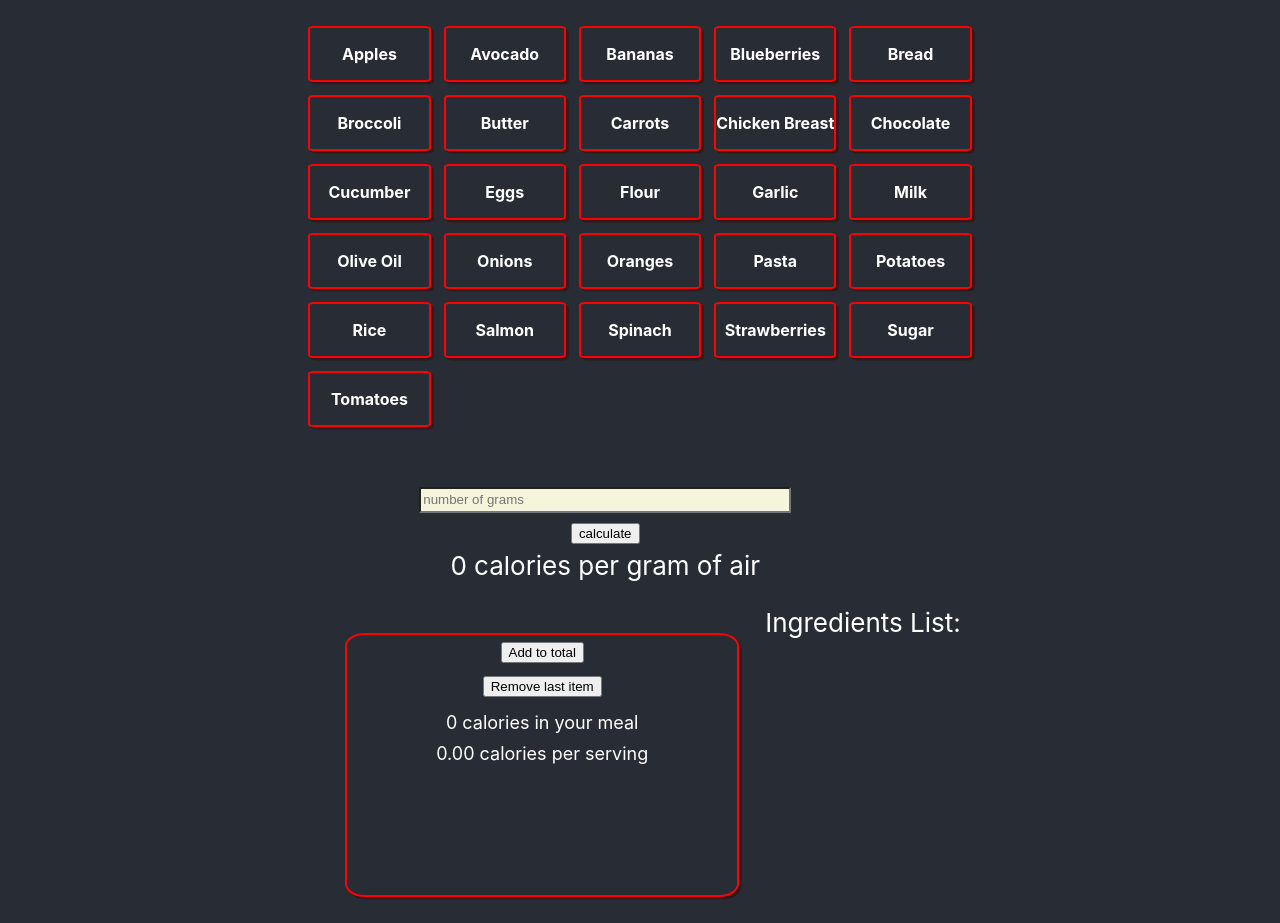
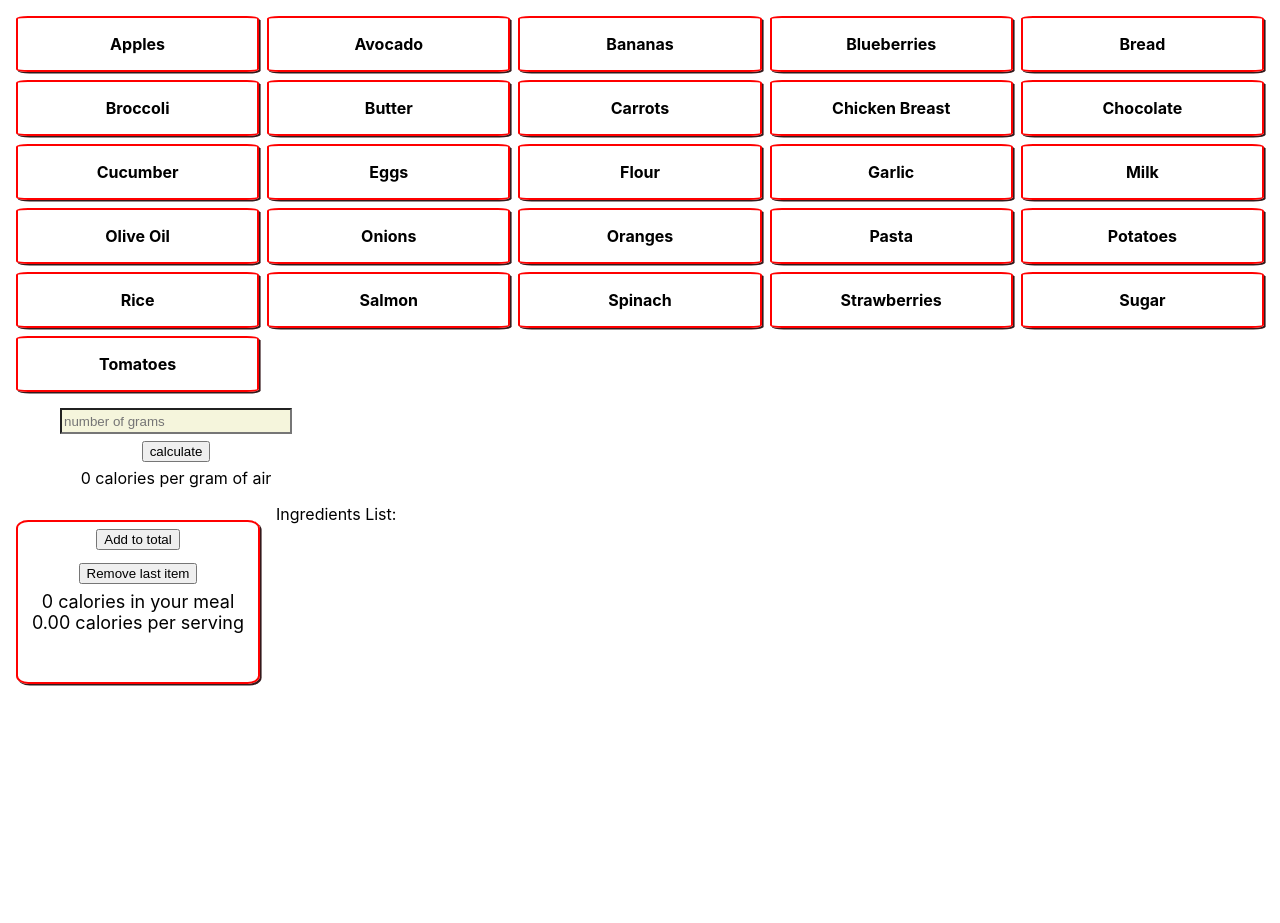
Before and after one commit to r-rouse/CalPal, a React (Create React App) app in the folder client/: page / in a window 1280 px wide. After the commit the page ends 800 px from the top, so only its background shows below. Built offline with nearby package versions, Linux system fonts and the light colour scheme.

Commit message:
feat: added routes

```diff
--- a/client/package.json
+++ b/client/package.json
@@ -12,6 +12,7 @@
     "react": "^18.2.0",
     "react-dom": "^18.2.0",
     "react-redux": "^8.0.5",
+    "react-router-dom": "^6.2.1",
     "react-scripts": "5.0.1",
     "redux": "^4.2.1",
     "web-vitals": "^2.1.4"
--- a/client/src/App.js
+++ b/client/src/App.js
@@ -1,3 +1,4 @@
+import { Route, Routes } from 'react-router-dom';
 import './App.css';
 import CalorieCounter from "./components/CalorieCounter.js"
 
@@ -5,9 +6,11 @@
 
   return (
     <div className="App">
-      <header className="App-header">
-      <CalorieCounter/>
-      </header>
+      {/* <header className="App-header"> */}
+        <Routes>
+        <Route exact path="/" element={<CalorieCounter/>} />
+        </Routes>
+      {/* </header> */}
     </div>
   );
 }
--- a/client/src/index.js
+++ b/client/src/index.js
@@ -5,13 +5,19 @@
 import reportWebVitals from './reportWebVitals';
 import { Provider } from 'react-redux';
 import configureStore from './store';
+import { BrowserRouter } from 'react-router-dom';
+
+
 const root = ReactDOM.createRoot(document.getElementById('root'));
 root.render(
+  <BrowserRouter>
   <React.StrictMode>
     <Provider store={configureStore}>
     <App />
     </Provider>
   </React.StrictMode>
+  </BrowserRouter>
+
 );
 
 // If you want to start measuring performance in your app, pass a function
```
Also changed, not shown: 1 other file (tests, documents, lock files or other folders).
